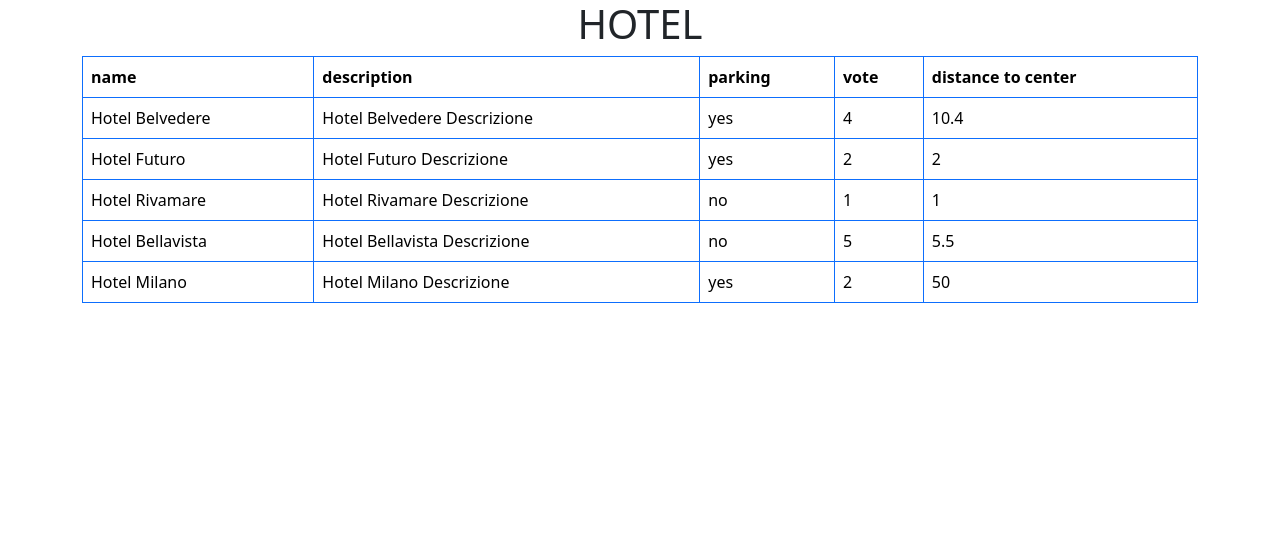
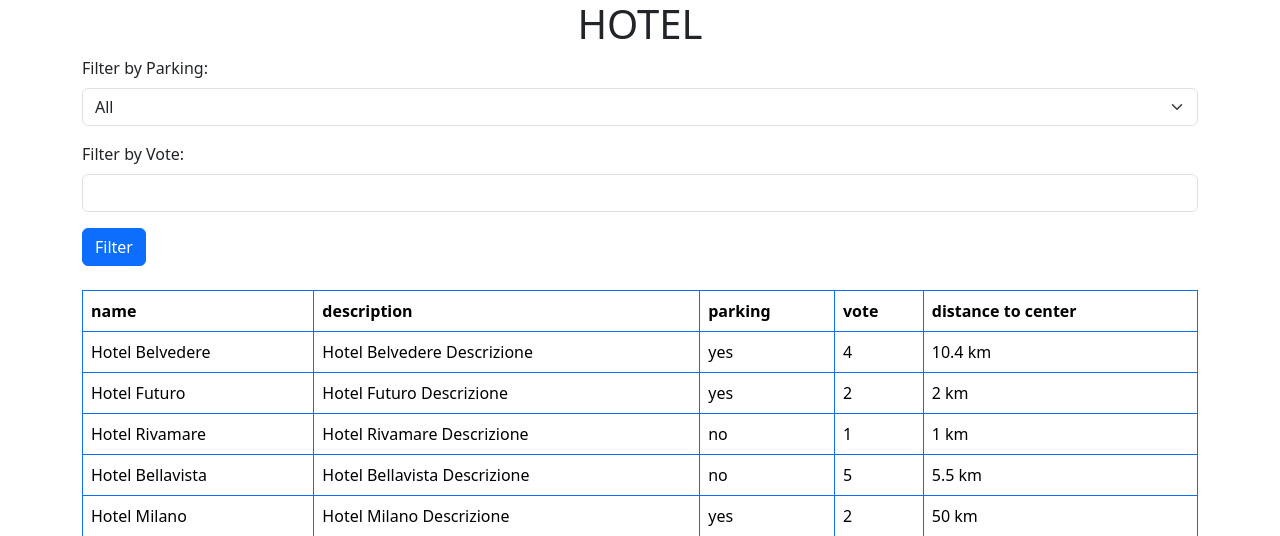
Before and after one commit to GiPisano/php-hotel, a PHP site: page / in a window 1280 px wide. Shown: the top 536 px of the page. Run offline with PHP 8.4, Linux system fonts and the light colour scheme.

Commit message:
add bonus

```diff
--- a/index.php
+++ b/index.php
@@ -40,6 +40,22 @@
 
     ];
 
+    $form_sent = !empty($_GET);
+
+    if ($form_sent) {
+
+        $filteredHotels = array_filter($hotels, function ($hotel) {
+
+            $filterParking = $_GET['parking'];
+            $filterVote = $_GET['vote'];
+
+            return ($filterParking === '') && ($hotel['vote'] >= $filterVote) ||
+            ($hotel['parking'] == $filterParking) && ($hotel['vote'] >= $filterVote);
+        });
+    } else {
+        $filteredHotels = $hotels;
+    }
+
 
 ?>
 
@@ -54,8 +70,27 @@
     <title>hotels</title>
 </head>
 <body>
+
     <h1 class="text-center">HOTEL</h1>
     <div class="container">
+
+        <!-- form -->
+        <form method="GET" class="mb-4">
+            <div class="mb-3">
+                <label for="parkingFilter" class="form-label">Filter by Parking:</label>
+                <select class="form-select" id="parkingFilter" name="parking">
+                    <option value="">All</option>
+                    <option value="1">With Parking</option>
+                </select>
+            </div>
+            <div class="mb-3">
+                <label for="voteFilter" class="form-label">Filter by Vote:</label>
+                <input type="number" class="form-control" id="voteFilter" name="vote" min="1" max="5">
+            </div>
+            <button type="submit" class="btn btn-primary">Filter</button>
+        </form>
+
+        <!-- table -->
         <table class="table table-bordered border-primary">
             <thead>
                 <tr>
@@ -67,13 +102,13 @@
                 </tr>
             </thead>
             <tbody>
-                <?php foreach ($hotels as $hotel): ?>
+                <?php foreach ($filteredHotels as $hotel): ?>
                 <tr>
                     <td><?= $hotel['name'] ?></td>
                     <td><?= $hotel['description'] ?></td>
                     <td><?= $hotel['parking'] ? 'yes' : 'no' ?></td>
                     <td><?= $hotel['vote'] ?></td>
-                    <td><?= $hotel['distance_to_center'] ?></td>
+                    <td><?= $hotel['distance_to_center'] . ' km' ?></td>
                 </tr>
                 <?php endforeach; ?>
             </tbody>
```
